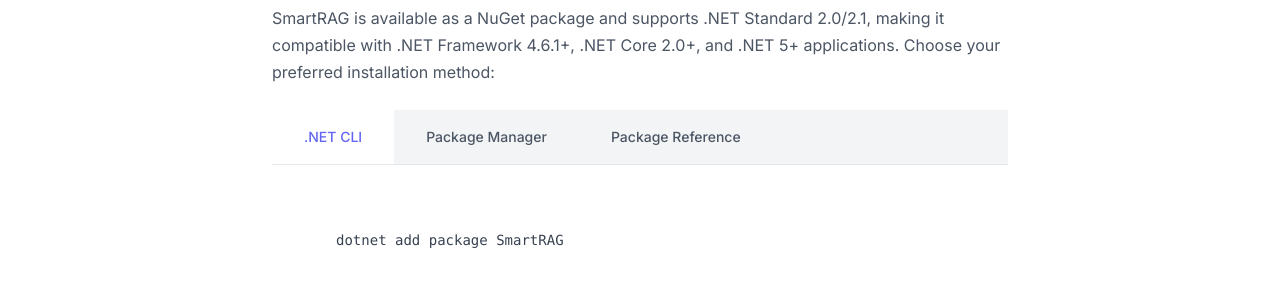
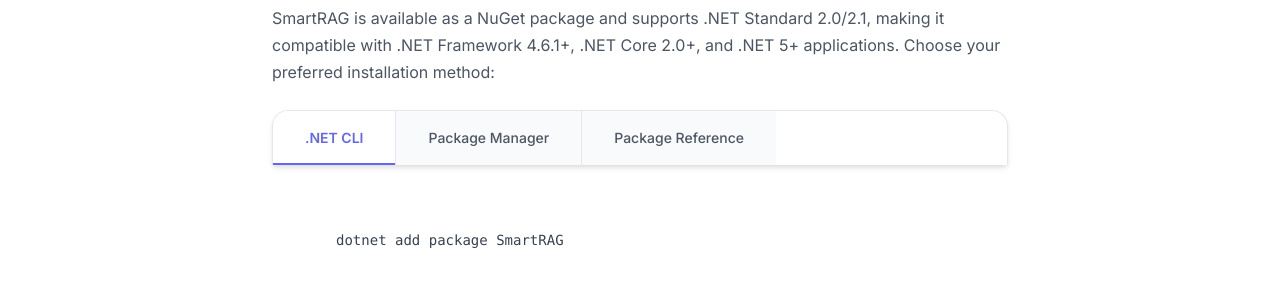
Before and after one commit to byerlikaya/SmartRAG, a Jekyll site: the page built from docs/en/getting-started.md, in a window 1280 px wide. Shown: the part 397-697 px from the top of the page. Built offline with Jekyll 4.4.1, drawn with Linux system fonts in a browser that asks for light colours.

Commit message:
Fix Installation section tabs styling and improve code-tabs design - Add borders, shadows, and better visual hierarchy

```diff
--- a/docs/assets/css/style.css
+++ b/docs/assets/css/style.css
@@ -1231,37 +1231,64 @@ h1, h2, h3, h4, h5, h6 {
 
 .code-tabs {
     display: flex;
-    background: var(--gray-100);
-    border-bottom: 1px solid var(--gray-200);
+    background: var(--white);
+    border: 1px solid var(--gray-200);
+    border-bottom: none;
+    border-radius: var(--radius-lg) var(--radius-lg) 0 0;
+    overflow: hidden;
+    box-shadow: var(--shadow-md);
 }
 
 [data-theme="dark"] .code-tabs {
-    background: var(--dark-bg);
-    border-bottom-color: var(--dark-border);
+    background: var(--dark-surface);
+    border-color: var(--dark-border);
+    box-shadow: var(--shadow-lg);
 }
 
 .code-tab {
-    background: none;
+    background: var(--gray-50);
     border: none;
+    border-right: 1px solid var(--gray-200);
     padding: var(--spacing-sm) var(--spacing-lg);
     font-size: 0.875rem;
     font-weight: 500;
     color: var(--gray-600);
     cursor: pointer;
     transition: var(--transition);
+    position: relative;
+}
+
+.code-tab:last-child {
+    border-right: none;
 }
 
 [data-theme="dark"] .code-tab {
+    background: var(--dark-bg);
     color: var(--gray-400);
+    border-right-color: var(--dark-border);
+}
+
+.code-tab:hover {
+    background: var(--gray-100);
+    color: var(--primary);
+}
+
+[data-theme="dark"] .code-tab:hover {
+    background: var(--dark-surface);
+    color: var(--primary-light);
 }
 
 .code-tab.active {
     color: var(--primary);
     background: var(--white);
+    font-weight: 600;
+    box-shadow: inset 0 -2px 0 var(--primary);
 }
 
 [data-theme="dark"] .code-tab.active {
     background: var(--dark-surface);
+    color: var(--primary-light);
+    box-shadow: inset 0 -2px 0 var(--primary);
 }
 
 .code-panel {
```
